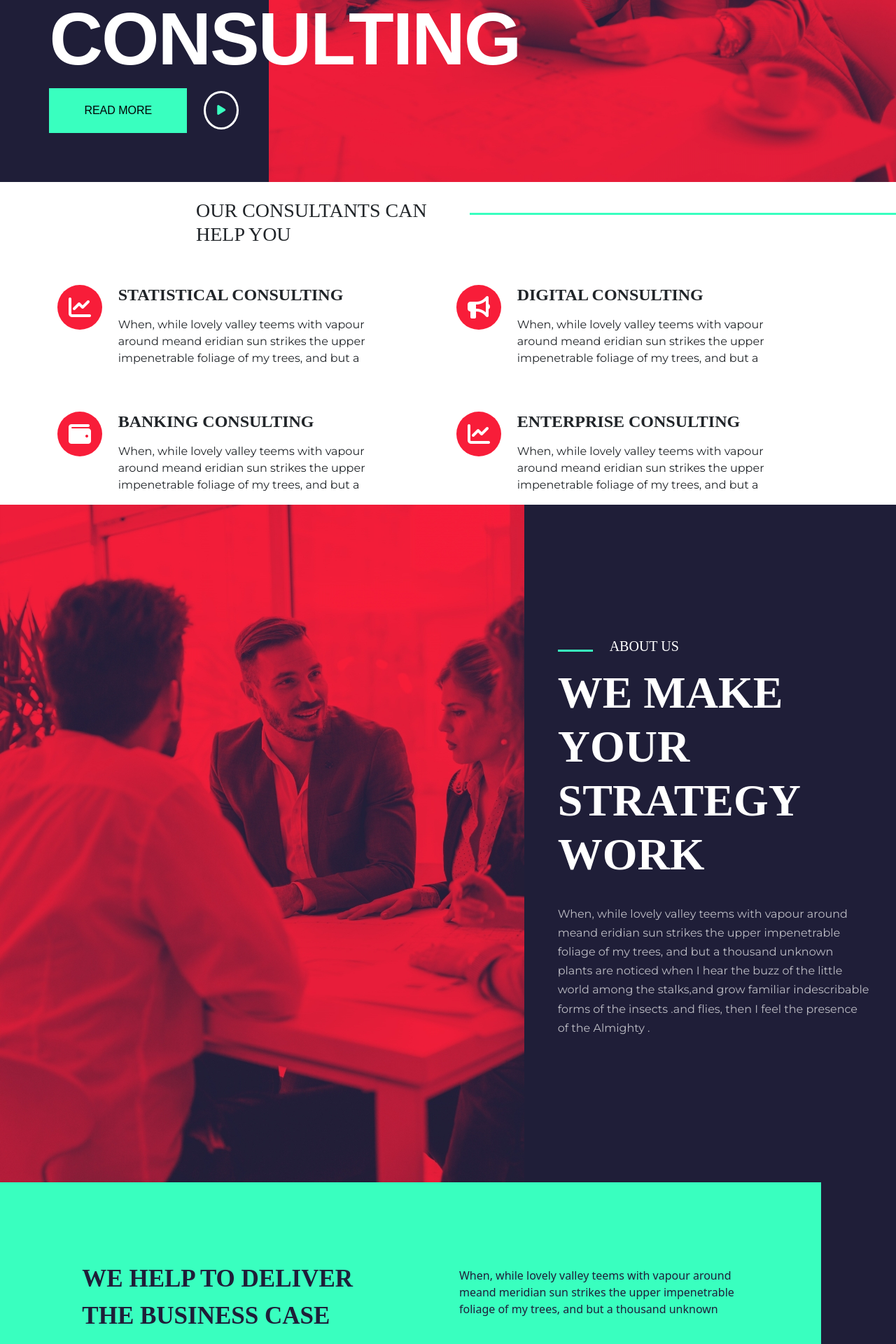
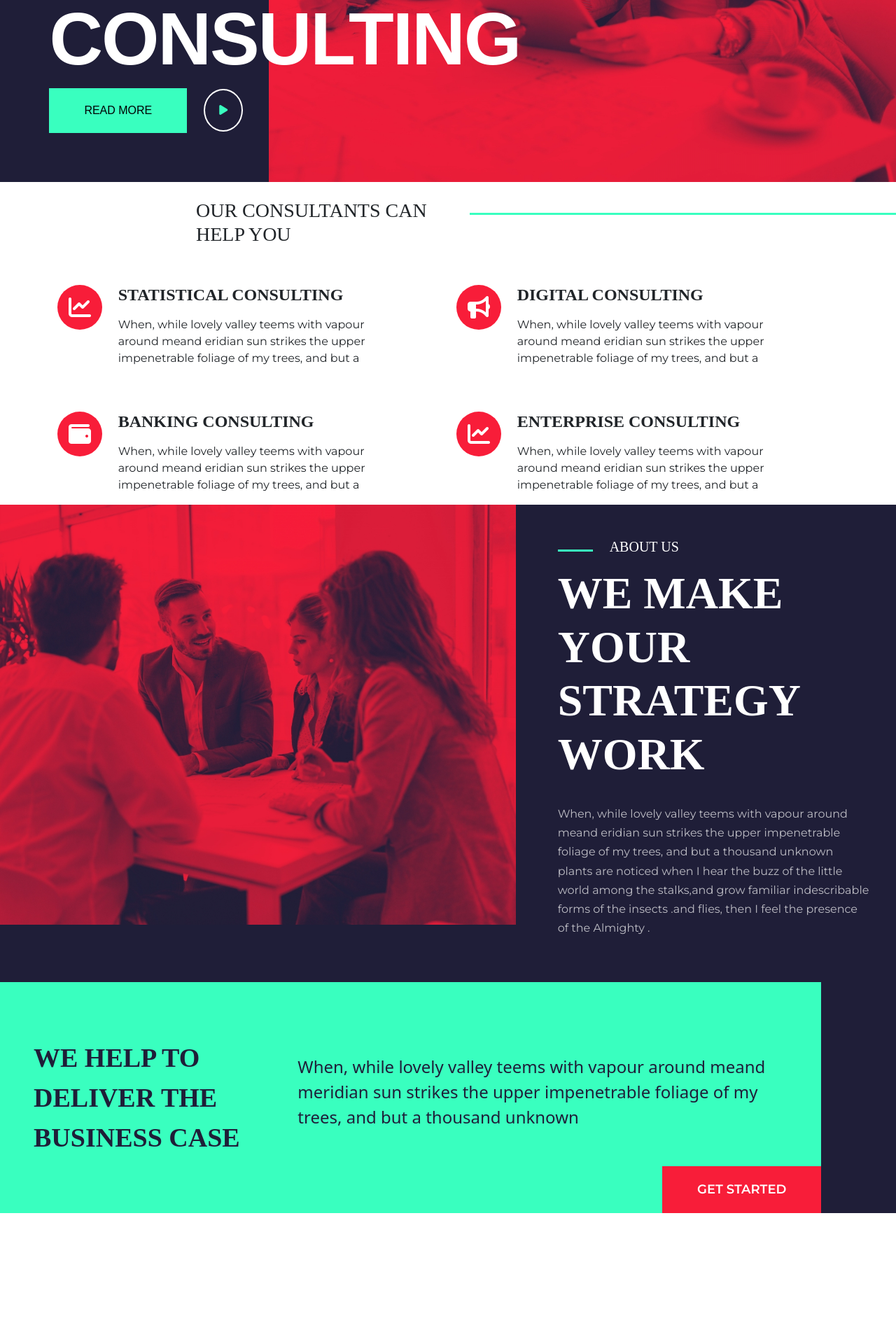
Before and after one commit to GiuseppeIndomenico/proj-html-vuejs, a Vue app: page / in a window 1280 px wide. Shown: the part 540-2460 px from the top of the page at 70% size. After the commit the page ends 2273 px from the top, so only its background shows below. Built offline with nearby package versions, Linux system fonts and the light colour scheme; a web font is replaced by a local one.

Commit message:
fix section aboutUs

```diff
--- a/src/components/HeaderComponent.vue
+++ b/src/components/HeaderComponent.vue
@@ -19,7 +19,7 @@
             </div>
             <h1 class="mb-4">THE BEST BUSINESS CONSULTING</h1>
             <button class="gi-button">READ MORE</button>
-            <span class=" rounded-circle ms-4">
+            <span class=" rounded-circle ms-4 click">
                 <i class="fa-solid fa-play"></i>
             </span>
 
@@ -95,12 +95,18 @@ header {
     }
 
     span {
-        border: 3px solid $light;
-        padding: 1rem;
+        border: 2px solid $light;
+        width: 75px;
+        height: 75px;
+        padding: 20px;
 
         i {
             color: $sec;
         }
+    }
+
+    .click {
+        cursor: pointer;
     }
 
     .title {
--- a/src/components/MainComponent.vue
+++ b/src/components/MainComponent.vue
@@ -9,10 +9,12 @@
                 <ConsultComponent v-for="cons in store.consultants" :title="cons.title" :p="cons.p" :icon="cons.icon" />
             </div>
         </div>
-        <section class="dark">
+        <section id="aboutUs" class="dark">
             <div class="row">
                 <div class="col-7">
-                    <img src="\images\business-people-working-together-on-project-and-5FHSKBL.jpg" alt="">
+                    <div class="cont-img">
+                        <img src="\images\business-people-working-together-on-project-and-5FHSKBL.jpg" alt="">
+                    </div>
                 </div>
 
                 <div class="col-5 d-flex align-items-center dark p-5">
@@ -34,7 +36,7 @@
                 <button class="red-btn fw-semibold">GET STARTED</button>
 
                 <span class="title-big fw-bold limit-400">WE HELP TO DELIVER THE BUSINESS CASE</span>
-                <p class="limit-400">When, while lovely valley teems with vapour around meand meridian sun strikes the
+                <p class="p-gi">When, while lovely valley teems with vapour around meand meridian sun strikes the
                     upper impenetrable
                     foliage of my trees, and but a thousand unknown</p>
 
@@ -121,7 +123,16 @@ h5 {
     font-family: $bay;
 }
 
+.cont-img {
+    height: 600px;
 
+    img {
+        width: 100%;
+        height: 100%;
+        object-fit: cover;
+        object-position: top;
+    }
+}
 
 .green {
     background-color: $sec;
@@ -130,12 +141,17 @@ h5 {
 }
 
 .title-big {
-    font-size: 35px;
+    font-size: 38px;
     font-family: $bay;
 }
 
 .limit-400 {
     max-width: 400px;
+}
+
+.p-gi {
+    font-size: 24px;
+    max-width: 700px;
 }
 
 .red-btn {
--- a/src/data/store.js
+++ b/src/data/store.js
@@ -9,27 +9,27 @@ export const store = reactive({
         },
         {
             title: 'about',
-            url: '#',
+            url: '#aboutUs',
             active: false
         },
         {
             title: 'project',
-            url: '#',
+            url: '#project',
             active: false
         },
         {
             title: 'services',
-            url: '#',
+            url: '#services',
             active: false
         },
         {
             title: 'blog',
-            url: '#',
+            url: '#blog',
             active: false
         },
         {
             title: 'contact',
-            url: '#',
+            url: '#contact',
             active: false
         },
     ],
```
